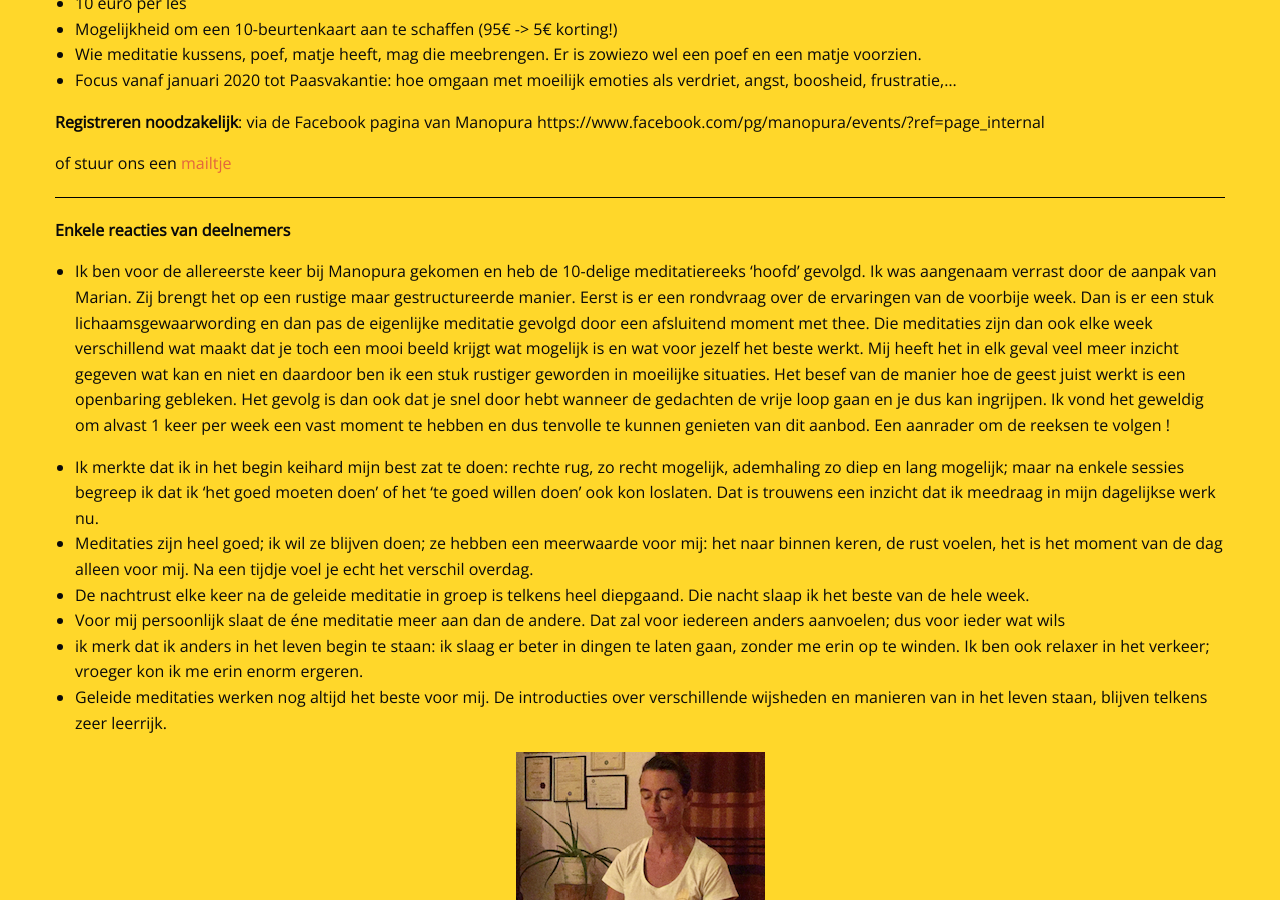
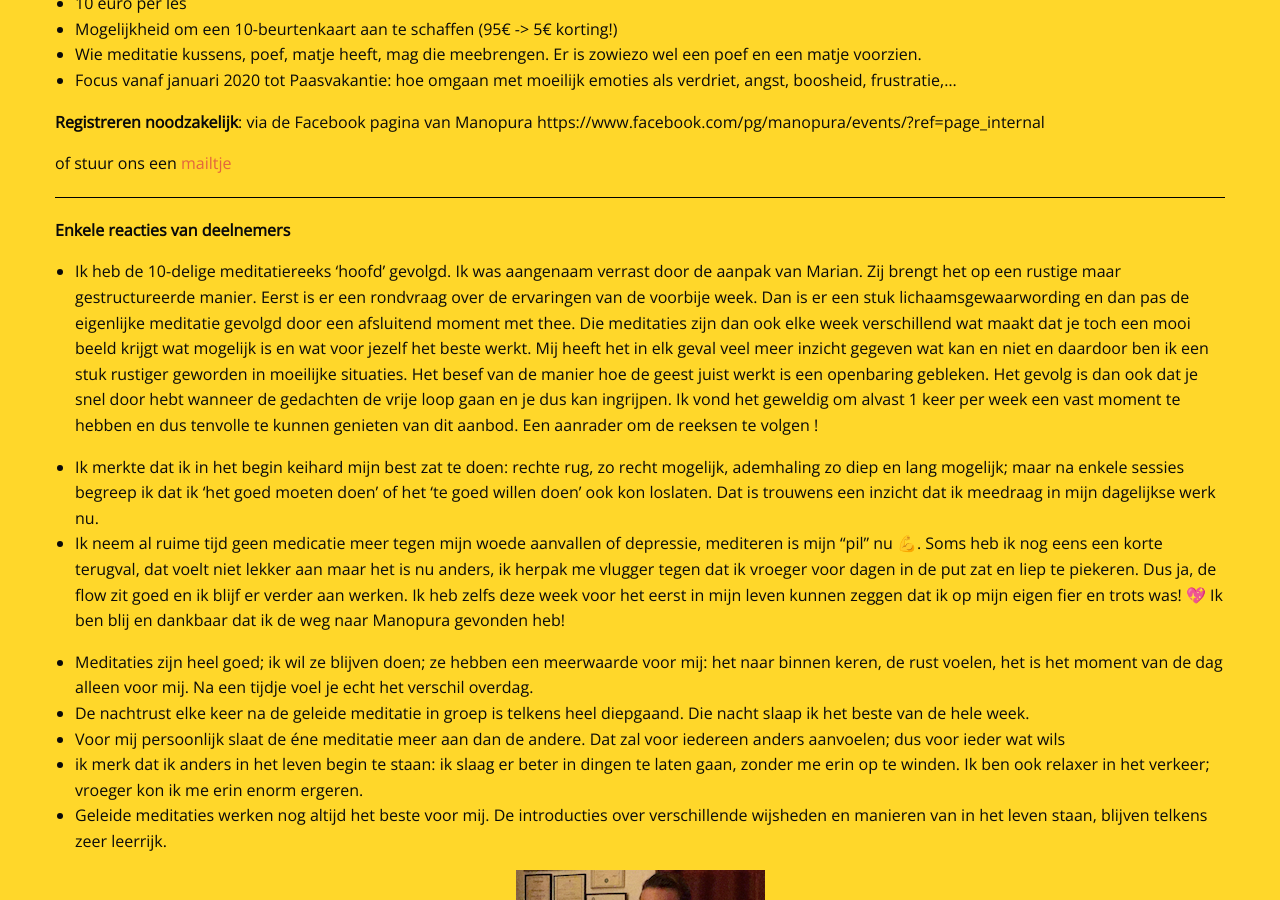
Before and after one commit to manopura/manopura.github.io, a Jekyll site: the page built from meditatie.md, in a window 1280 px wide and 900 px high, scrolled down 831 px. Built offline with Jekyll 4.4.1, drawn with Linux system fonts in a browser that asks for light colours; nearby versions of some CDN libraries; our own code applies the rules of GitHub Pages for plain Markdown files.

Commit message:
Update meditatie.md

```diff
--- a/meditatie.md
+++ b/meditatie.md
@@ -49,7 +49,7 @@ of stuur ons een [mailtje](mailto:marian@manopura.be)
 
 **Enkele reacties van deelnemers**
 
-* Ik ben voor de allereerste keer bij Manopura gekomen en heb de 10-delige meditatiereeks ‘hoofd’ gevolgd.
+* Ik heb de 10-delige meditatiereeks ‘hoofd’ gevolgd.
 Ik was aangenaam verrast door de aanpak van Marian.
 Zij brengt het op een rustige maar gestructureerde manier.
 Eerst is er een rondvraag over de ervaringen van de voorbije week.
@@ -59,6 +59,8 @@ Het gevolg is dan ook dat je snel door hebt wanneer de gedachten de vrije loop g
 Ik vond het geweldig om alvast 1 keer per week een vast moment te hebben en dus tenvolle te kunnen genieten van dit aanbod. Een aanrader om de reeksen te volgen !
 
 * Ik merkte dat ik in het begin keihard mijn best zat te doen: rechte rug, zo recht mogelijk, ademhaling zo diep en lang mogelijk; maar na enkele sessies begreep ik dat ik 'het goed moeten doen' of het 'te goed willen doen' ook kon loslaten. Dat is trouwens een inzicht dat ik meedraag in mijn dagelijkse werk nu.
+* Ik neem al ruime tijd geen medicatie meer tegen mijn woede aanvallen of depressie, mediteren is mijn "pil" nu 💪. Soms heb ik nog eens een korte terugval, dat voelt niet lekker aan maar het is nu anders, ik herpak me vlugger tegen dat ik vroeger voor dagen in de put zat en liep te piekeren. Dus ja, de flow zit goed en ik blijf er verder aan werken. Ik heb zelfs deze week voor het eerst in mijn leven kunnen zeggen dat ik op mijn eigen fier en trots was! 💖 Ik ben blij en dankbaar dat ik de weg naar Manopura gevonden heb!
+
 * Meditaties zijn heel goed; ik wil ze blijven doen; ze hebben een meerwaarde voor mij: het naar binnen keren, de rust voelen, het is het moment van de dag alleen voor mij. Na een tijdje voel je echt het verschil overdag.
 * De nachtrust elke keer na de geleide meditatie in groep is telkens heel diepgaand. Die nacht slaap ik het beste van de hele week.
 * Voor mij persoonlijk slaat de éne meditatie meer aan dan de andere. Dat zal voor iedereen anders aanvoelen; dus voor ieder wat wils
```
